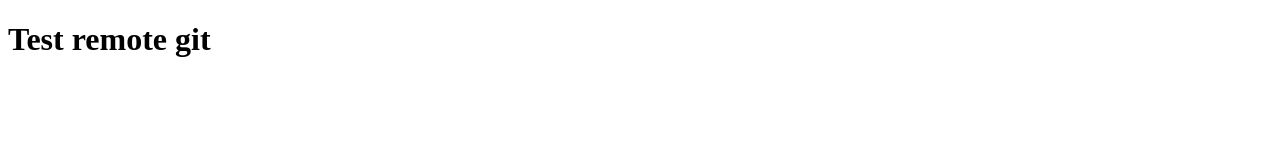
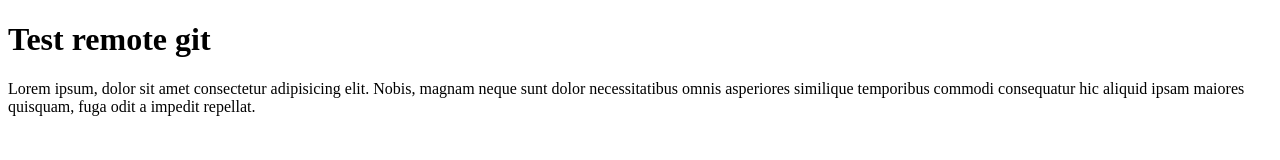
Before and after one commit to HendraRahim/idp-git-test, a plain HTML site: page index.html in a window 1280 px wide. Drawn offline with Linux system fonts and the light colour scheme.

Commit message:
menambahkan paragrgaf lorem pada file index.html

```diff
--- a/index.html
+++ b/index.html
@@ -9,6 +9,9 @@
 
 <body>
     <h1>Test remote git</h1>
+    <p>Lorem ipsum, dolor sit amet consectetur adipisicing elit. Nobis, magnam neque sunt dolor necessitatibus omnis
+        asperiores similique temporibus commodi consequatur hic aliquid ipsam maiores quisquam, fuga odit a impedit
+        repellat.</p>
 </body>
 
 </html>
```
